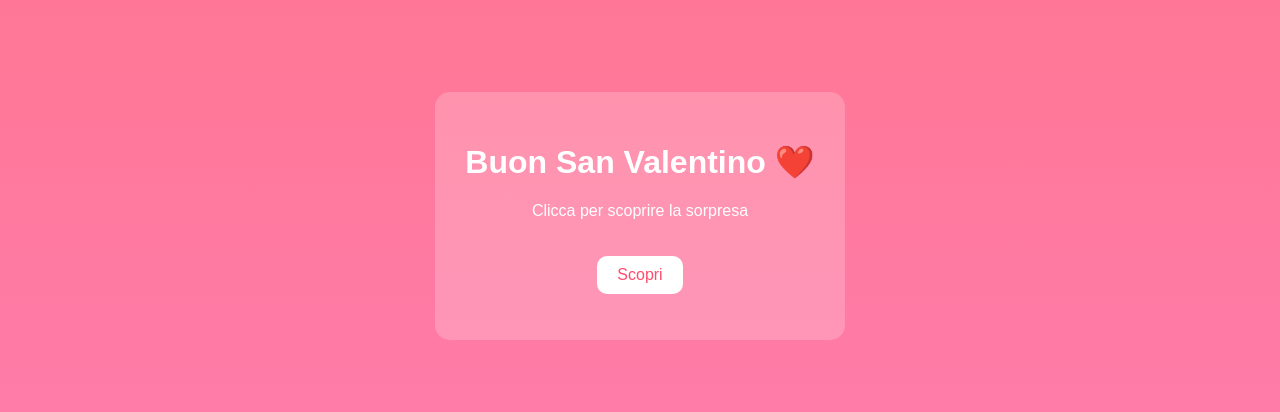
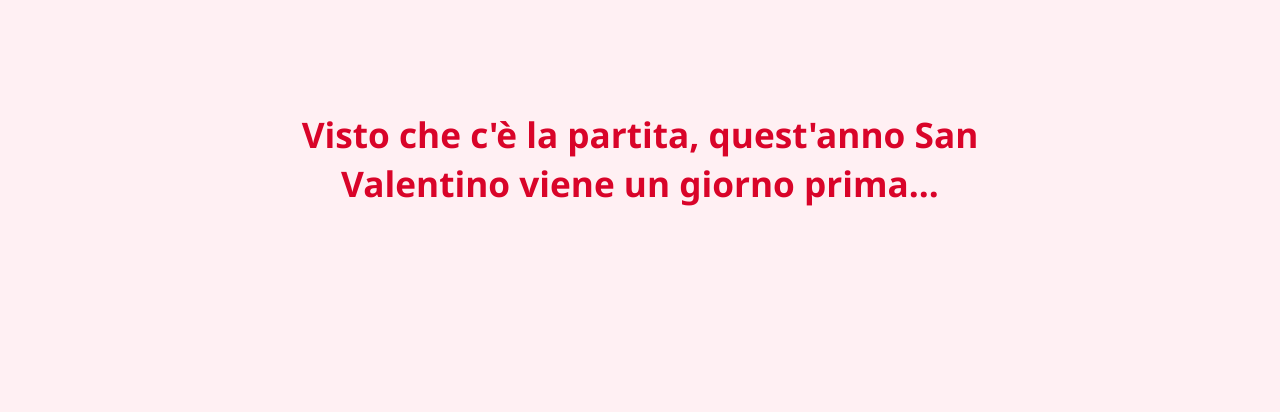
Before and after one commit to eminervini01/prova, a plain HTML site: page Nuovo Documento di testo.html in a window 1280 px wide. Shown: the part 192-604 px from the top of the page. Drawn offline with Linux system fonts and the light colour scheme.

Commit message:
Update Nuovo Documento di testo.html

```diff
--- a/Nuovo Documento di testo.html
+++ b/Nuovo Documento di testo.html
@@ -2,57 +2,96 @@
 <html lang="it">
 <head>
     <meta charset="UTF-8">
+    <meta name="viewport" content="width=device-width, initial-scale=1.0">
     <title>Una sorpresa per te ❤️</title>
     <style>
         body {
-      background: linear-gradient(#ff758c, #ff7eb3);
-      font-family: Arial, sans-serif;
-      text-align: center;
-      color: white;
+            margin: 0;
+            padding: 0;
             height: 100vh;
             display: flex;
+            justify-content: center;
             align-items: center;
+            background-color: #fff0f3;
+            font-family: 'Segoe UI', Tahoma, Geneva, Verdana, sans-serif;
+            overflow: hidden;
+            text-align: center;
+        }
+
+        /* Contenitore principale più largo */
+        .container {
+            position: relative;
+            z-index: 10;
+            width: 90%;
+            max-width: 800px; /* Impedisce che il testo sia troppo stretto */
+            margin: 0 auto;
+        }
+
+        .messaggio {
+            font-size: 2.2rem;
+            color: #d90429;
+            font-weight: bold;
+            opacity: 0;
+            transition: opacity 1s ease-in-out;
+            position: absolute;
+            left: 0;
+            right: 0;
+            top: 50%;
+            transform: translateY(-50%);
+            line-height: 1.4;
+        }
+
+        .active {
+            opacity: 1;
+            position: relative; /* Lo riporta nel flusso per mostrare i bottoni sotto */
+        }
+
+        /* Bottoni */
+        .btn-group {
+            margin-top: 30px;
+            display: none; /* Nascosti all'inizio */
+            gap: 20px;
             justify-content: center;
         }
 
-    .box {
-      background: rgba(255,255,255,0.2);
-      padding: 30px;
-      border-radius: 15px;
-      animation: fadeIn 2s ease-in-out;
+        button {
+            padding: 15px 30px;
+            font-size: 1.2rem;
+            border: none;
+            border-radius: 50px;
+            cursor: pointer;
+            transition: transform 0.2s;
+            font-weight: bold;
         }
 
-    @keyframes fadeIn {
-      from { opacity: 0; transform: scale(0.9); }
-      to { opacity: 1; transform: scale(1); }
+        #btnSi { background-color: #ff4d6d; color: white; }
+        #btnNo { background-color: #adb5bd; color: white; }
+
+        button:hover { transform: scale(1.1); }
+
+        /* Cuori */
+        .cuore {
+            position: absolute;
+            color: #ff4d6d;
+            font-size: 20px;
+            user-select: none;
+            pointer-events: none;
+            animation: caduta linear forwards;
+            z-index: 1;
         }
 
-    button {
-      margin-top: 20px;
-      padding: 10px 20px;
-      border: none;
-      border-radius: 10px;
-      background: white;
-      color: #ff4d6d;
-      font-size: 16px;
-      cursor: pointer;
+        @keyframes caduta {
+            0% { transform: translateY(-10vh) rotate(0deg); opacity: 1; }
+            100% { transform: translateY(110vh) rotate(360deg); opacity: 0; }
         }
     </style>
 </head>
+<body>
 
-<body>
-  <div class="box">
-    <h1>Buon San Valentino ❤️</h1>
-    <p>Clicca per scoprire la sorpresa</p>
-    <button onclick="mostra()">Scopri</button>
-    <p id="sorpresa"></p>
+    <div class="container">
+        <div id="msg1" class="messaggio active">
+            Visto che c'è la partita, quest'anno San Valentino viene un giorno prima...
         </div>
 
-  <script>
-    function mostra() {
-      document.getElementById("sorpresa").innerHTML =
-        "🍷 Cena prenotata per due <br>📍 Ristorante XYZ <br>🕯️ 14 Febbraio - ore 20:30";
-    }
-  </script>
-</body>
-</html>
+        <div id="msg2" class="messaggio">
+            ...quindi ti aspetto per una cenetta
```
Lines whose indentation alone changed are shown as unchanged.
